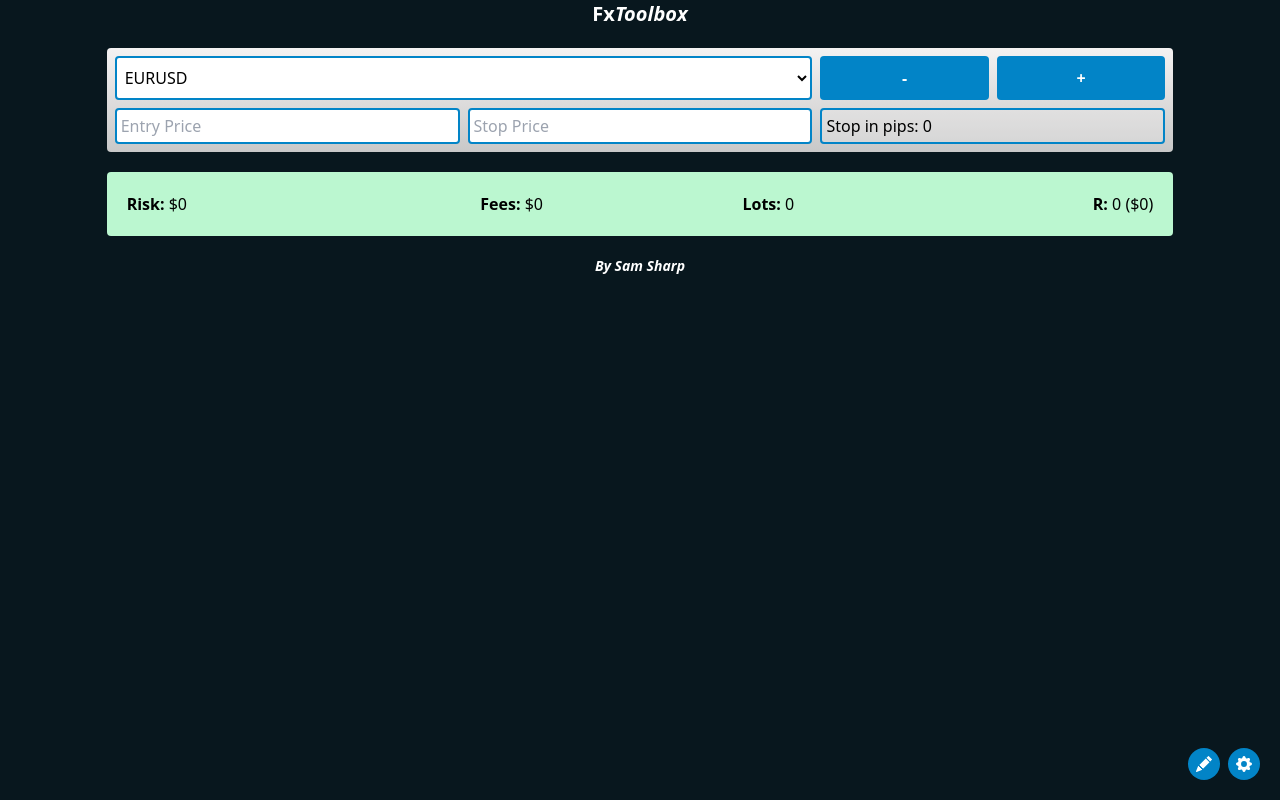
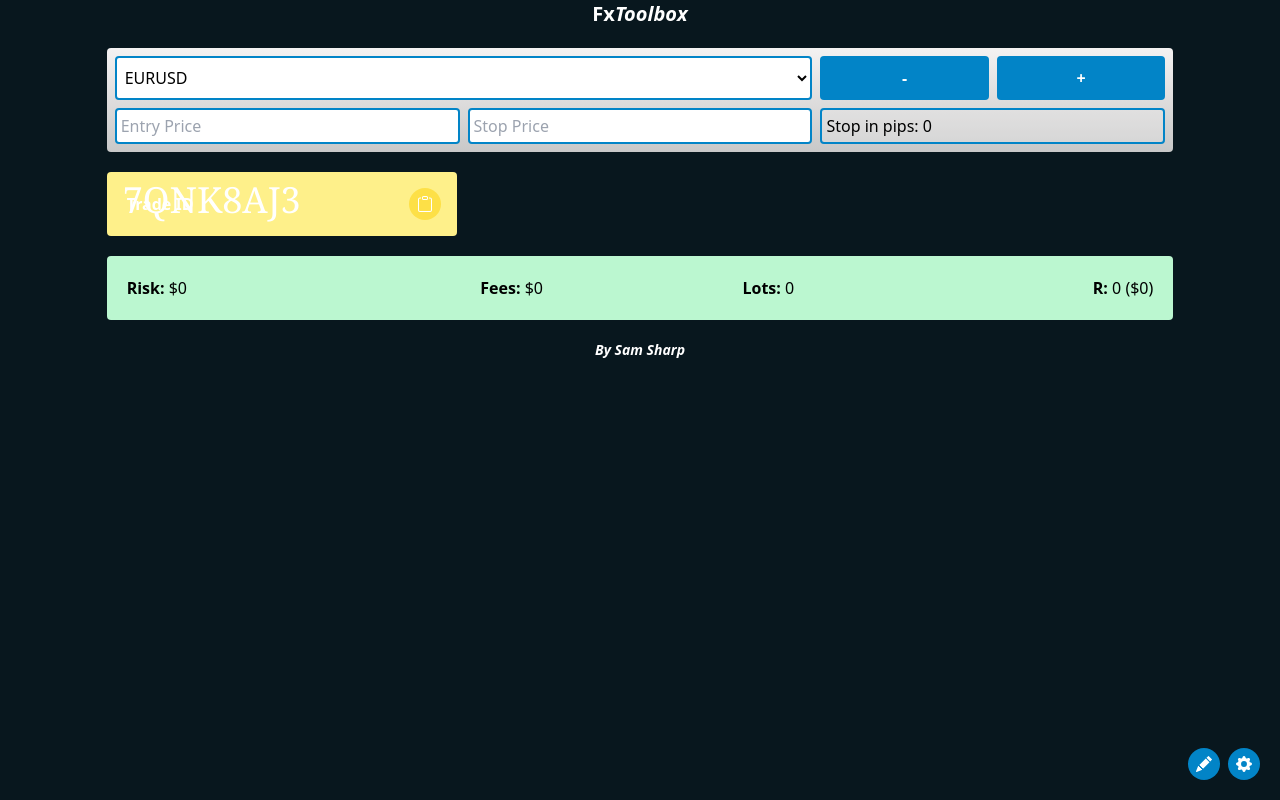
Before and after one commit to samwsharp/fxToolbox, a Vue app: page / in a window 1280 px wide. Built offline with nearby package versions, Linux system fonts and the light colour scheme.

Commit message:
Create UniqueTradeIdGenerator component

```diff
--- a/src/components/App.vue
+++ b/src/components/App.vue
@@ -1,10 +1,13 @@
 <template>
     <position-sizer></position-sizer>
-    <view-trade-objectives></view-trade-objectives>
+    <div class="grid grid-cols-6 gap-2 w-5/6 mx-auto">
+        <view-trade-objectives class="col-span-4"></view-trade-objectives>
+        <unquie-trade-id-generator class="col-span-2"></unquie-trade-id-generator>
+    </div>
     <view-risk-parameters></view-risk-parameters>
     <div class="absolute bottom-5 right-5 grid grid-cols-2 gap-2">
-        <icon @click="modal.open('edit-trade-objectives')" type="pencil"></icon>
-        <icon @click="modal.open('edit-risk-parameters')" type="gear"></icon>
+        <icon class="rounded-full text-white bg-sky-600 p-2 cursor-pointer" @click="modal.open('edit-trade-objectives')" type="pencil"></icon>
+        <icon class="rounded-full text-white bg-sky-600 p-2 cursor-pointer" @click="modal.open('edit-risk-parameters')" type="gear"></icon>
     </div>
     <vue-modal></vue-modal>
 </template>
@@ -12,7 +15,6 @@
 <script>
 export default {
     name: 'App',
-
     inject: ['modal'],
 }
 </script>
--- a/src/components/Icon.vue
+++ b/src/components/Icon.vue
@@ -1,20 +1,14 @@
 <template>
-    <div class="rounded-full text-white bg-sky-600 p-2 cursor-pointer">
+    <div>
         <svg v-if="type=='pencil'" xmlns="http://www.w3.org/2000/svg" width="16" height="16" fill="currentColor" class="bi bi-pencil-fill" viewBox="0 0 16 16"> <path d="M12.854.146a.5.5 0 0 0-.707 0L10.5 1.793 14.207 5.5l1.647-1.646a.5.5 0 0 0 0-.708l-3-3zm.646 6.061L9.793 2.5 3.293 9H3.5a.5.5 0 0 1 .5.5v.5h.5a.5.5 0 0 1 .5.5v.5h.5a.5.5 0 0 1 .5.5v.5h.5a.5.5 0 0 1 .5.5v.207l6.5-6.5zm-7.468 7.468A.5.5 0 0 1 6 13.5V13h-.5a.5.5 0 0 1-.5-.5V12h-.5a.5.5 0 0 1-.5-.5V11h-.5a.5.5 0 0 1-.5-.5V10h-.5a.499.499 0 0 1-.175-.032l-.179.178a.5.5 0 0 0-.11.168l-2 5a.5.5 0 0 0 .65.65l5-2a.5.5 0 0 0 .168-.11l.178-.178z"/> </svg>
         <svg v-if="type=='gear'" xmlns="http://www.w3.org/2000/svg" width="16" height="16" fill="currentColor" class="bi bi-gear-fill" viewBox="0 0 16 16"> <path d="M9.405 1.05c-.413-1.4-2.397-1.4-2.81 0l-.1.34a1.464 1.464 0 0 1-2.105.872l-.31-.17c-1.283-.698-2.686.705-1.987 1.987l.169.311c.446.82.023 1.841-.872 2.105l-.34.1c-1.4.413-1.4 2.397 0 2.81l.34.1a1.464 1.464 0 0 1 .872 2.105l-.17.31c-.698 1.283.705 2.686 1.987 1.987l.311-.169a1.464 1.464 0 0 1 2.105.872l.1.34c.413 1.4 2.397 1.4 2.81 0l.1-.34a1.464 1.464 0 0 1 2.105-.872l.31.17c1.283.698 2.686-.705 1.987-1.987l-.169-.311a1.464 1.464 0 0 1 .872-2.105l.34-.1c1.4-.413 1.4-2.397 0-2.81l-.34-.1a1.464 1.464 0 0 1-.872-2.105l.17-.31c.698-1.283-.705-2.686-1.987-1.987l-.311.169a1.464 1.464 0 0 1-2.105-.872l-.1-.34zM8 10.93a2.929 2.929 0 1 1 0-5.86 2.929 2.929 0 0 1 0 5.858z"/> </svg>
+        <svg v-if="type=='clipboard'" xmlns="http://www.w3.org/2000/svg" width="16" height="16" fill="currentColor" class="bi bi-clipboard" viewBox="0 0 16 16"> <path d="M4 1.5H3a2 2 0 0 0-2 2V14a2 2 0 0 0 2 2h10a2 2 0 0 0 2-2V3.5a2 2 0 0 0-2-2h-1v1h1a1 1 0 0 1 1 1V14a1 1 0 0 1-1 1H3a1 1 0 0 1-1-1V3.5a1 1 0 0 1 1-1h1v-1z"/> <path d="M9.5 1a.5.5 0 0 1 .5.5v1a.5.5 0 0 1-.5.5h-3a.5.5 0 0 1-.5-.5v-1a.5.5 0 0 1 .5-.5h3zm-3-1A1.5 1.5 0 0 0 5 1.5v1A1.5 1.5 0 0 0 6.5 4h3A1.5 1.5 0 0 0 11 2.5v-1A1.5 1.5 0 0 0 9.5 0h-3z"/> </svg>
     </div>
 </template>
 
 <script>
-import { onMounted, reactive, watch } from 'vue'
-import { useStore } from 'vuex'
-
 export default {
     name: 'Icon',
-
     props: [ 'type' ],
-
-    setup(props) {
-    }
 }
 </script>
--- a/src/components/TradeObjectives/View.vue
+++ b/src/components/TradeObjectives/View.vue
@@ -1,5 +1,5 @@
 <template>
-    <div class="bg-gray-800 rounded text-white w-5/6 mx-auto p-5" v-if="data.objectives.length">
+    <div class="bg-gray-800 rounded text-white p-5" v-if="data.objectives.length">
         <h1 class="font-bold mb-2">Trade objectives</h1>
         <ul class="ml-5 list-decimal">
             <li v-for="(item, index) in data.objectives">{{ item.label }}</li>
--- /dev/null
+++ b/src/components/UniqueTradeIdGenerator.vue
@@ -0,0 +1,37 @@
+<template>
+    <div class="bg-yellow-200 text-black rounded relative text-white p-5 cursor-pointer" @click="copy(uid)">
+        <h1 class="font-bold mb-0">Trade ID</h1>
+        <h1 class="text-4xl absolute bottom-4 left-4 uppercase font-serif">{{ uid }}</h1>
+        <icon class="bg-yellow-300 rounded-full absolute bottom-4 right-4 p-2" type="clipboard"></icon>
+    </div>
+</template>
+
+<script>
+import { inject, computed } from 'vue'
+
+export default {
+    name: 'UniqueTradeIdGenerator',
+
+    setup () {
+        const copy = inject('copy');
+
+        const uid = computed(() => {
+            const length = 8;
+
+            var result = '';
+            let characters = 'abcdefghijklmnopqrstuvwxyz0123456789';
+
+            for (var i = 0; i < length; i++) {
+                result += characters.charAt(Math.floor(Math.random() * characters.length));
+            }
+
+            return result;
+        });
+
+        return {
+            uid,
+            copy
+        }
+    }
+}
+</script>
--- a/src/main.js
+++ b/src/main.js
@@ -28,7 +28,10 @@ app.component('position-sizer', PositionSizer);
 import Icon from './components/Icon.vue'
 app.component('icon', Icon);
 
-// Define global filters
+import UniqueTradeIdGenerator from './components/UniqueTradeIdGenerator.vue'
+app.component('unquie-trade-id-generator', UniqueTradeIdGenerator);
+
+// Providers
 app.provide('displayNumber', (value) => {
     if (isNaN(value)) return 0;
 
@@ -36,6 +39,10 @@ app.provide('displayNumber', (value) => {
     return Math.floor(value * factor) / factor;
 });
 
+app.provide('copy', (str) => {
+    navigator.clipboard.writeText(str);
+});
+
 // Hydrate store with local storage data
 store.state.objectives = JSON.parse(localStorage.getItem('objectives')) ?? [];
 store.state.riskPreferences = JSON.parse(localStorage.getItem('riskPreferences')) ?? [];
```
